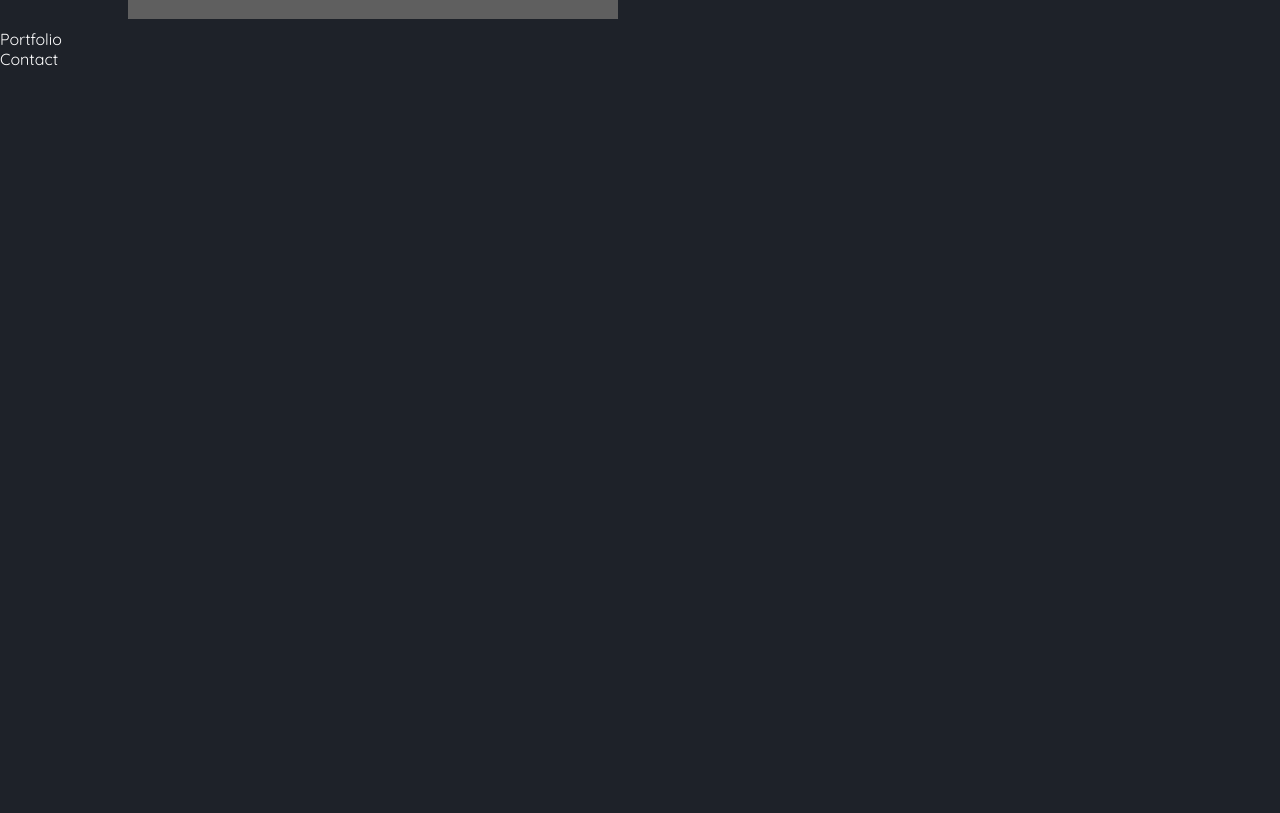
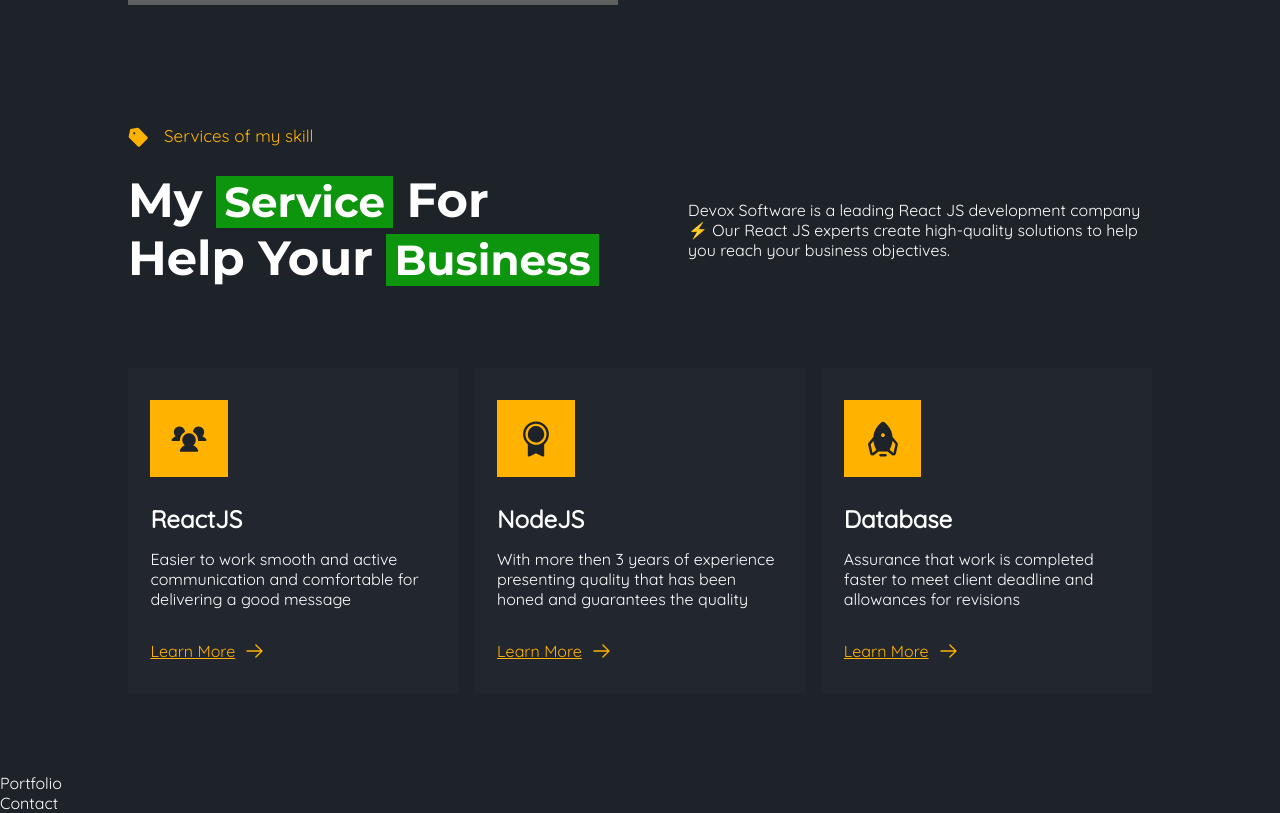
Before and after one commit to Sirbinod/sarbin_shrestha, a React (Create React App) app: page / in a window 1280 px wide. Shown: the part 1900-2713 px from the top of the page. Before the commit the page ends 1969 px from the top, so only its background shows below. Built offline with nearby package versions, Linux system fonts and the light colour scheme; grey boxes are pictures that could not be loaded.

Commit message:
add services

```diff
--- a/src/App.js
+++ b/src/App.js
@@ -2,6 +2,7 @@ import ScrollspyNav from "react-scrollspy-nav";
 import About from "./components/About";
 import GenerInfo from "./components/GenerInfo";
 import HeroSection from "./components/HeroSection";
+import Service from "./components/Service";
 
 function App() {
   return (
@@ -47,11 +48,14 @@ function App() {
         <section id="hero">
           <HeroSection />
         </section>
-        <section id="service">
+        <section id="">
           <GenerInfo />
         </section>
         <section id="about">
           <About />
+        </section>
+         <section id="service">
+          <Service />
         </section>
         <section id="portfolio">
           <span>Portfolio</span>
--- a/src/components/About/style.css
+++ b/src/components/About/style.css
@@ -18,7 +18,7 @@
   top: 0;
   background: #000;
   width: 490px;
-  height: 560px;
+  height: 546px;
   border-radius: 1px;
 }
 .about-left .cover-image img {
--- a/src/components/Common/ConnectionIcon/index.jsx
+++ b/src/components/Common/ConnectionIcon/index.jsx
@@ -1,7 +1,6 @@
 import React from "react";
 
 function ConnectionIcon({ icon }) {
-  console.log(icon, "99999999999999999999");
   return (
     <div
       style={{
--- /dev/null
+++ b/src/components/Service/index.jsx
@@ -0,0 +1,63 @@
+import React from "react";
+import Welcome from "../Common/Welcome";
+import "./style.css";
+import { ReactComponent as Communication } from "../../assets/icons/communication.svg";
+import { ReactComponent as Quality } from "../../assets/icons/quality.svg";
+import { ReactComponent as Fast } from "../../assets/icons/fast.svg";
+import Card from "../Common/Card";
+
+function Service() {
+  const CardInfo = [
+    {
+      id: 1,
+      icon: <Communication />,
+      title: "ReactJS",
+      description:
+        "Easier to work smooth and active communication and comfortable for delivering a good message",
+    },
+
+    {
+      id: 2,
+      icon: <Quality />,
+      title: "NodeJS",
+      description:
+        "With more then 3 years of experience presenting quality that has been honed  and guarantees the quality",
+    },
+    {
+      id: 3,
+      icon: <Fast />,
+      title: "Database",
+      description:
+        "Assurance that work is completed faster to meet client deadline and allowances for revisions",
+    },
+  ];
+  return (
+    <div className="container">
+      <div className="service">
+        <Welcome data="Services of my skill" />
+        <div className="service-content">
+          <div className="detail">
+            <h1>
+              My <strong>Service</strong> For <br />
+              Help Your <strong>Business</strong>
+            </h1>
+          </div>
+          <div className="detail">
+            <p>
+              Devox Software is a leading React JS development company ⚡ Our
+              React JS experts create high-quality solutions to help you reach
+              your business objectives.
+            </p>
+          </div>
+        </div>
+        <div className="card-grid">
+          {CardInfo.map((card) => (
+            <Card data={card} />
+          ))}
+        </div>
+      </div>
+    </div>
+  );
+}
+
+export default Service;
--- /dev/null
+++ b/src/components/Service/style.css
@@ -0,0 +1,28 @@
+.service {
+  margin: 10em 0 5em 0;
+}
+
+.service-content {
+  display: flex;
+  align-items: center;
+}
+
+.service-content .detail {
+  width: 50%;
+}
+.service-content .detail h1 {
+  font-size: 48px;
+  font-weight: 700;
+  font-family: var(--largeFont);
+  line-height: 56px;
+  margin: 0.5em 0;
+}
+
+.service-content .detail strong {
+  padding: 0 0.5rem;
+  font-size: 42px;
+  background-color: var(--secondaryColor);
+}
+.service-content .detail p {
+  margin-left: 3em;
+}
```
